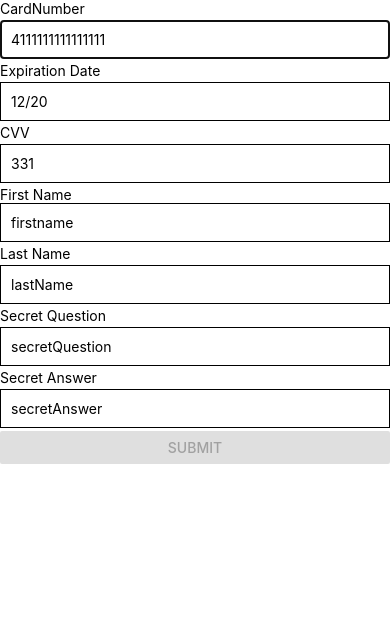
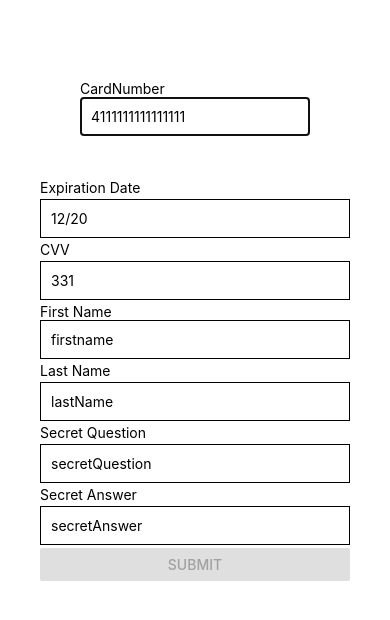
Before and after one commit to andbilous/react-native-sample, a React Native app: screen / in a window 390 px wide. Shown: the top 620 px of the page. Built offline with nearby package versions, Linux system fonts and the light colour scheme.

Commit message:
pass props2

```diff
--- a/components/CardDetails.component.js
+++ b/components/CardDetails.component.js
@@ -16,6 +16,7 @@ class CardDetails extends React.Component {
     super();
     this.state = {
       cardType: 'Visa Card',
+      cardNumber:null
     };
 
   }
@@ -25,7 +26,8 @@ class CardDetails extends React.Component {
   }
 
   static defaultProps = {
-    cardNumber:'Visa'
+    cardType:'Visa',
+    cardNumber:1
   }
 
   render() {
--- a/components/FormikUserInput.component.js
+++ b/components/FormikUserInput.component.js
@@ -10,7 +10,7 @@ import {
   View,
 } from 'react-native';
 import * as yup from 'yup';
-import {Formik, Form} from 'formik';
+import {Formik} from 'formik';
 import PropTypes from 'prop-types';
 
 
@@ -30,7 +30,7 @@ const validationSchema = yup.object().shape({
 
   const [formFilled, setformFilled] = useState(false);
   return (
-    <ScrollView >
+    <ScrollView style={styles.container}>
      <Formik
 
        onSubmit={(values, actions) => {
@@ -41,12 +41,12 @@ const validationSchema = yup.object().shape({
        {formikProps => (
          <React.Fragment>
            <View style={styles.container}>
-             <Text style={{ marginBottom: 3 }}>CardNumber</Text>
+             <Text>CardNumber</Text>
              <TextInput
                placeholder="4111111111111111"
                style={{
                  borderWidth: 1,
-                 borderColor: 'black',
+                 borderColor: 'blue',
                  padding: 10,
                  marginBottom: 3,
                }}
@@ -169,7 +169,7 @@ const validationSchema = yup.object().shape({
                {formikProps.touched.secretAnswer && formikProps.errors.secretAnswer}
              </Text>
            </View>
-           <View><Button title="Submit" onPress={formikProps.handleSubmit} disabled={!formFilled}/></View>
+           <View><Button style={styles.button} title="Submit" onPress={formikProps.handleSubmit} disabled={!formFilled}/></View>
 
           {formikProps.isValid ?  setformFilled(true) : null}
          </React.Fragment>
@@ -188,7 +188,13 @@ const validationSchema = yup.object().shape({
 
  const styles = StyleSheet.create({
    container:{
-     justifyContent: 'space-around',
+     margin: 40
    },
+   button:{
+    color: 'red',
+    marginTop: 20,
+    padding: 20,
+    backgroundColor: 'green'
+   }
  });
 export default FormikUserInput;
--- a/components/FormikUserOutput.component.js
+++ b/components/FormikUserOutput.component.js
@@ -64,9 +64,14 @@ class FormikUserOutput extends React.Component {
         <View>
           <TextInput>Formik User Output</TextInput>
           <TextInput>{Object.values(userData)}</TextInput>
-          <FlatList style={{flexDirection:"column"}}
+          {/* <FlatList style={{flexDirection:"column"}}
           data={[Object.values(userData)]}
-              renderItem={({item}) => <Text key={item}>{item}</Text>} />
+              renderItem={({item}) => <Text key={item}>{item}</Text>} /> */}
+              <FlatList
+        data={DATA}
+        renderItem={({ item }) => <Item title={item.title} />}
+        keyExtractor={item => item.id}
+      />
           <CardDetails cardNumber={userData.cardNumber} getCardType={this.setCardType}/>
           <CardInfo cardType={this.state.cardType}/>
         </View>
```
